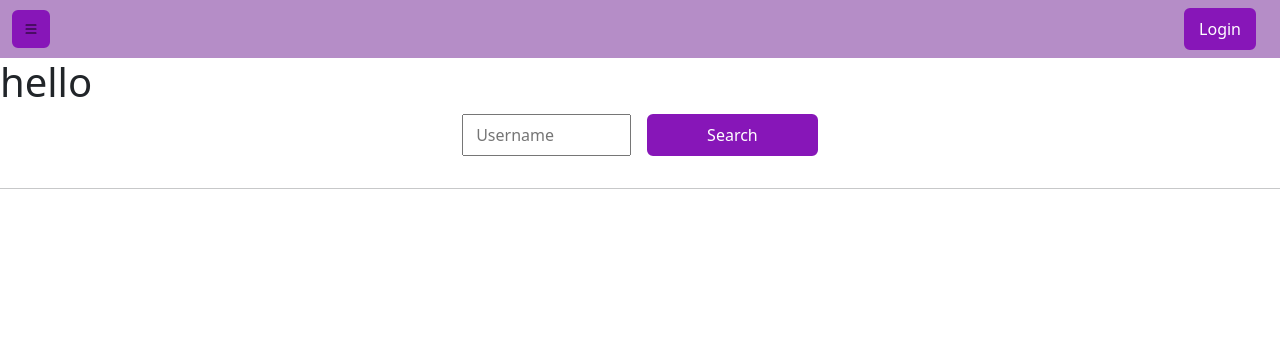
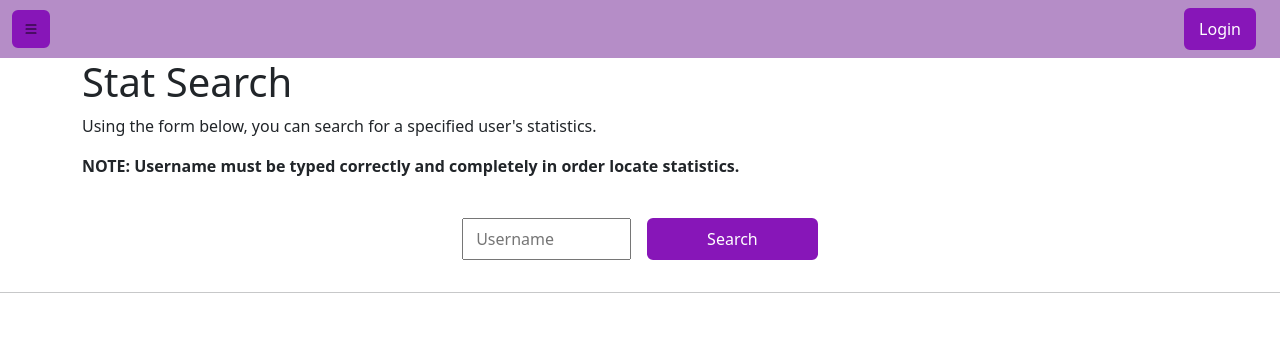
Before and after one commit to Js-cook/Ordo-Aquilarum, a Django app: page /stats in a window 1280 px wide. Shown: the top 358 px of the page. Run offline with Django 3.2, Linux system fonts and the light colour scheme.

Commit message:
ADD - Completed UI for stat search page

```diff
--- a/frontend/templates/frontend/stats.html
+++ b/frontend/templates/frontend/stats.html
@@ -3,7 +3,12 @@
 {% block title %}Stat Lookup{% endblock %}
 
 {% block content %}
-<h1>hello</h1>
+<div class="container">
+  <h1>Stat Search</h1>
+  <p>Using the form below, you can search for a specified user's statistics.</p>
+  <p><b>NOTE: Username must be typed correctly and completely in order locate statistics.</b></p>
+</div>
+<br>
 <div id="search-form" class="d-flex justify-content-center">
   <form class="row">
     <input class="col me-3" type="text" id="username" required placeholder="Username">
@@ -11,7 +16,7 @@
   </form>
 </div>
 <hr>
-<div class="container">
+<div class="container text-center">
   <h1 id="user-placeholder"></h1>
   <h4 id="correct-placeholder"></h4>
   <h4 id="incorrect-placeholder"></h4>
@@ -34,11 +39,11 @@
   fetch(url)
   .then((resp) => resp.json())
   .then(function(data){
-    usernamePlaceholder.innerHTML = data.username
-    correctPlaceholder.innerHTML = data.correct
-    incorrectPlaceholder.innerHTML = data.incorrect
-    pointsPlaceholder.innerHTML = data.points
-    rolePlaceholder.innerHTML = data.role
+    usernamePlaceholder.innerHTML = `Showing data for ${data.username}`
+    correctPlaceholder.innerHTML = `Questions correct: ${data.correct}`
+    incorrectPlaceholder.innerHTML = `Questions incorrect: ${data.incorrect}`
+    pointsPlaceholder.innerHTML = `Points: ${data.points}`
+    rolePlaceholder.innerHTML = `Role: ${data.role}`
   })
   .catch(
     usernamePlaceholder.innerHTML = "Data for the specified user could not be found. Check the information you entered and try again."
```
